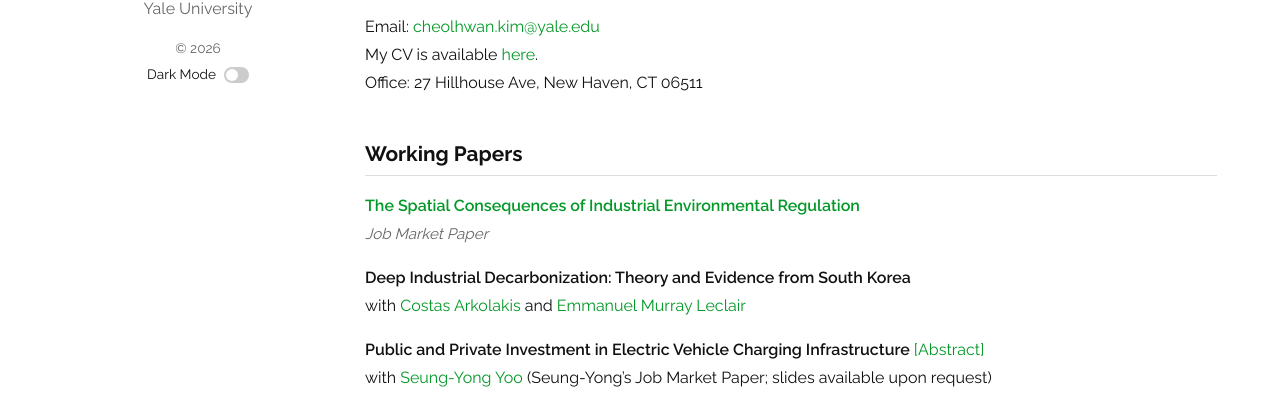
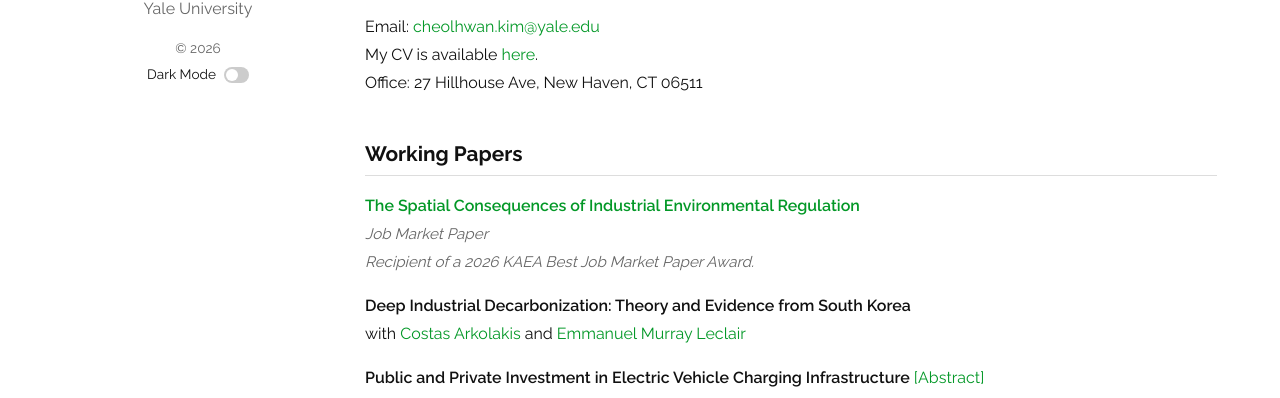
Before and after one commit to cheolhwan-k/cheolhwan-k.github.io, a plain HTML site: page index.html in a window 1280 px wide. Shown: the part 379-777 px from the top of the page. Drawn offline with Linux system fonts and the light colour scheme.

Commit message:
Add award note to Job Market Paper section
Added a note about the 2026 KAEA Best Job Market Paper Award.

```diff
--- a/index.html
+++ b/index.html
@@ -456,6 +456,8 @@
           <span class="paper-title"><a href="Kim_Cheolhwan_JMP.pdf" target="_blank" rel="noopener">The Spatial Consequences of Industrial Environmental Regulation</a></span>
           <br>
           <span class="detail">Job Market Paper</span>
+          <br>
+          <span class="detail">Recipient of a 2026 KAEA Best Job Market Paper Award.</span>
           <!-- <span class="coming-soon">[paper coming soon]</span> -->
           <!-- <span class="delimiter">•</span> -->
           <!-- <button class="abstract-toggle" type="button" aria-expanded="false">
```
